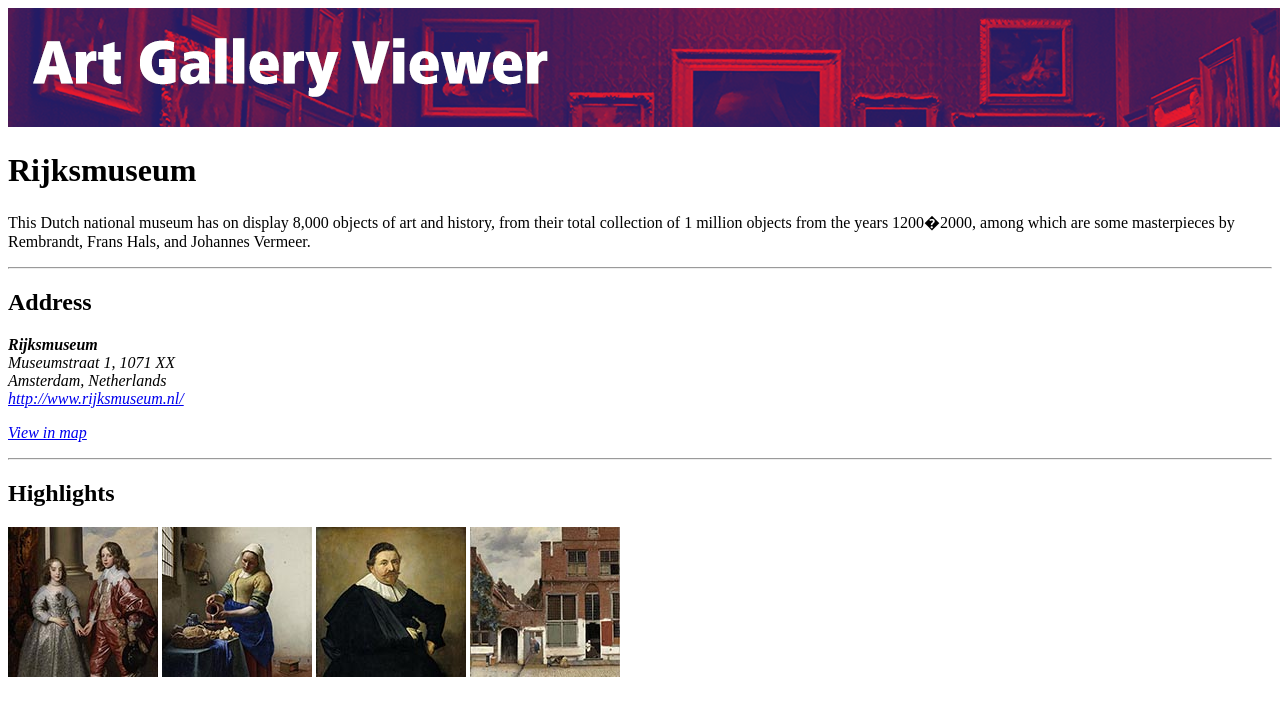
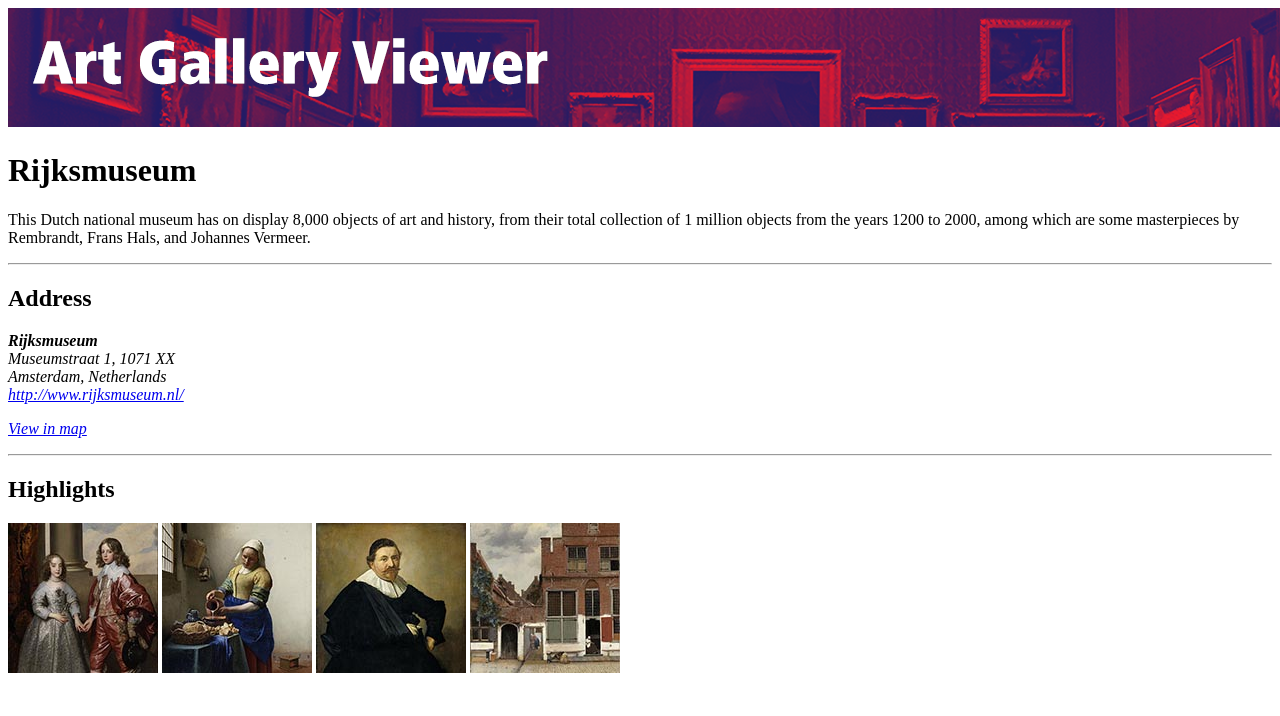
Before and after one commit to klwillet/klwillet.github.io, a plain HTML site: page project3/gallery3.html in a window 1280 px wide. Shown: the top 716 px of the page. Drawn offline with Linux system fonts and the light colour scheme.

Commit message:
updating gallery3 page

```diff
--- a/project3/gallery3.html
+++ b/project3/gallery3.html
@@ -10,7 +10,7 @@
    </header>
    <main>
       <h1>Rijksmuseum</h1>
-      <p>This Dutch national museum has on display 8,000 objects of art and history, from their total collection of 1 million objects from the years 1200�2000, among which are some masterpieces by Rembrandt, Frans Hals, and Johannes Vermeer.</p>
+      <p>This Dutch national museum has on display 8,000 objects of art and history, from their total collection of 1 million objects from the years 1200 to 2000, among which are some masterpieces by Rembrandt, Frans Hals, and Johannes Vermeer.</p>
       <hr>
       <section>
          <h2>Address</h2>
```
